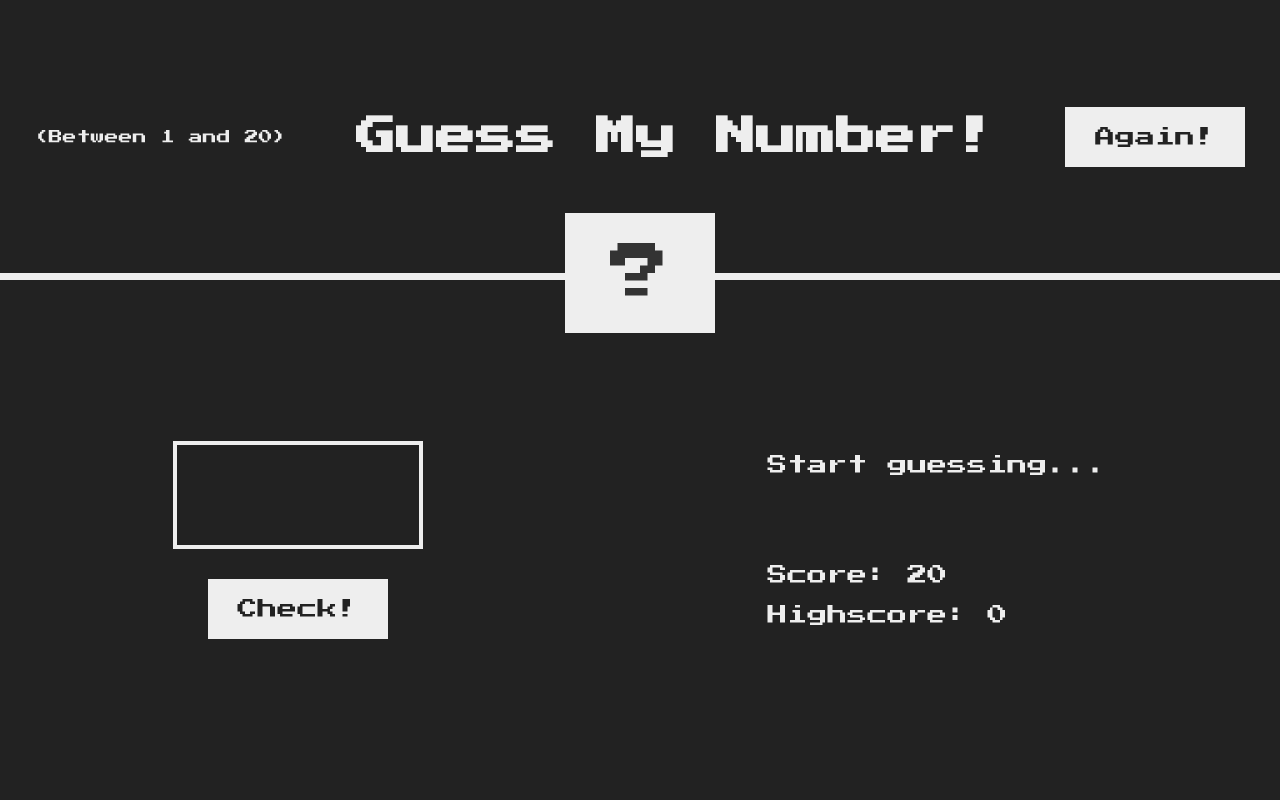
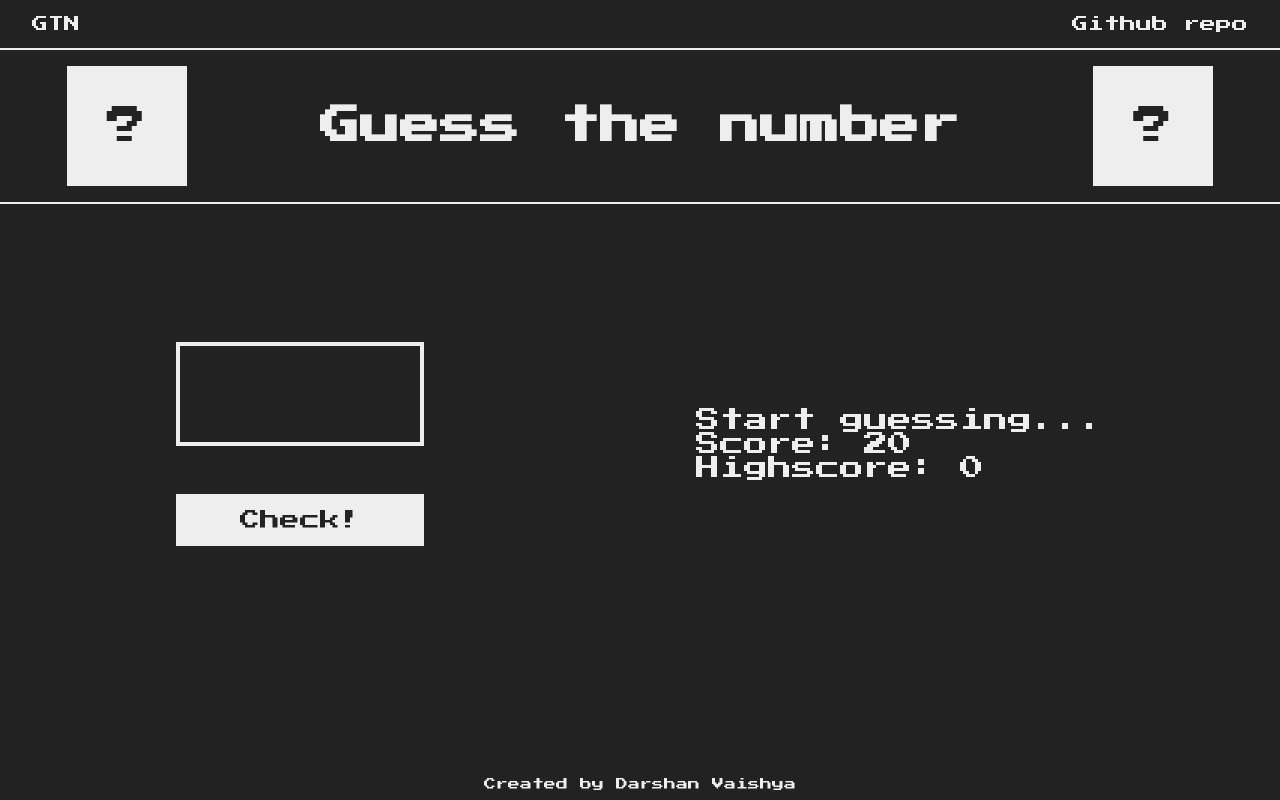
Before and after one commit to DarshanVaishya/guess-the-number, a plain HTML site: page index.html in a window 1280 px wide. Drawn offline with Linux system fonts and the light colour scheme.

Commit message:
Finished desktop view

```diff
--- a/index.html
+++ b/index.html
@@ -8,16 +8,25 @@
 		<title>Guess My Number!</title>
 	</head>
 	<body>
-		<header>
-			<p class="between">(Between 1 and 20)</p>
-			<h1>Guess My Number!</h1>
-			<button class="btn again">Again!</button>
+		<header class="header">
+			<nav class="nav">
+				<span>GTN</span>
+				<a href="https://github.com/DarshanVaishya" target="_blank">
+					Github repo
+				</a>
+			</nav>
+			<div class="heading">
 				<div class="number">?</div>
+				<h1 class="title">Guess the number</h1>
+				<div class="number">?</div>
+			</div>
 		</header>
 		<main>
+			<div class="container">
 				<section class="left">
 					<input type="number" id="guess" class="guess" />
 					<button class="btn check" id="check">Check!</button>
+					<button class="btn again">Again!</button>
 				</section>
 				<section class="right">
 					<p class="message">Start guessing...</p>
@@ -26,7 +35,16 @@
 						Highscore: <span class="highscore">0</span>
 					</p>
 				</section>
+			</div>
 		</main>
+		<footer>
+			<p>
+				Created by
+				<a href="https://github.com/DarshanVaishya" target="_blank"
+					>Darshan Vaishya</a
+				>
+			</p>
+		</footer>
 		<script src="script.js"></script>
 	</body>
 </html>
--- a/script.js
+++ b/script.js
@@ -24,6 +24,9 @@ document.querySelector(".check").addEventListener("click", () => {
 		displayMessage("Game over");
 		document.querySelector("body").style.backgroundColor = "red";
 		scoreEl.textContent = "0";
+
+		document.querySelector(".check").style.display = "none";
+		document.querySelector(".again").style.display = "block";
 		return;
 	}
 
@@ -31,16 +34,24 @@ document.querySelector(".check").addEventListener("click", () => {
 	if (!guess) {
 		displayMessage("No number!");
 	} else if (guess === secretNumber) {
-		const highscore = +document.querySelector(".highscore").textContent;
 		displayMessage("Correct number");
 		document.querySelector("body").style.backgroundColor = "#60b347";
-		document.querySelector(".number").style.width = "30rem";
-		document.querySelector(".number").textContent = secretNumber;
 
+		// Replacing with correct number
+		let numberEls = document.getElementsByClassName("number");
+		for (let i = 0; i < numberEls.length; i++) {
+			numberEls[i].textContent = secretNumber;
+		}
+
+		// Updating and storing the highscore
+		const highscore = +document.querySelector(".highscore").textContent;
 		if (score > highscore) {
 			document.querySelector(".highscore").textContent = score;
 			localStorage.setItem("highscore", score);
 		}
+
+		document.querySelector(".check").style.display = "none";
+		document.querySelector(".again").style.display = "block";
 	} else {
 		displayMessage(guess > secretNumber ? "Too high" : "Too low");
 		scoreEl.textContent = --score;
@@ -56,5 +67,7 @@ document.querySelector(".btn.again").addEventListener("click", () => {
 	document.querySelector("body").style.backgroundColor = "#222";
 	document.querySelector(".number").textContent = "?";
 	document.querySelector(".guess").value = "";
-	document.querySelector(".number").style.width = "15rem";
+
+	document.querySelector(".again").style.display = "none";
+	document.querySelector(".check").style.display = "block";
 });
--- a/style.css
+++ b/style.css
@@ -3,76 +3,80 @@
 * {
 	margin: 0;
 	padding: 0;
-	box-sizing: inherit;
+	box-sizing: border-box;
 }
 
 html {
-	font-size: 62.5%;
-	box-sizing: border-box;
+	font-family: "Press Start 2P", sans-serif;
 }
 
 body {
-	font-family: "Press Start 2P", sans-serif;
 	color: #eee;
 	background-color: #222;
-	/* background-color: #60b347; */
 }
 
-/* LAYOUT */
-header {
-	position: relative;
-	height: 35vh;
-	border-bottom: 7px solid #eee;
+.container {
+	max-width: 1200px;
+	margin: 0 auto;
+}
 
+.nav {
+	display: flex;
+	justify-content: space-between;
+	margin: 1rem 2rem;
+}
+
+a:link,
+a:visited {
+	color: #eee;
+	text-decoration: none;
+}
+
+a:hover,
+a:active {
+	text-decoration: underline;
+}
+
+h1 {
+	display: flex;
+	justify-content: center;
+	align-items: center;
+	max-height: 25vh;
+	font-size: 2.5rem;
+}
+
+.heading {
+	display: flex;
+	justify-content: space-around;
+	align-items: center;
+
+	border-top: 2px solid #eee;
+	border-bottom: 2px solid #eee;
+}
+
+.number {
+	padding: 2.5rem;
+	font-size: 2.5rem;
+	background-color: #eee;
+	color: #222;
+
+	margin: 1rem 0;
+}
+
+main .container {
+	min-height: 60vh;
 	display: flex;
 	justify-content: space-around;
 	align-items: center;
 }
 
-main {
-	height: 65vh;
-	color: #eee;
+.left {
 	display: flex;
-	align-items: center;
-	justify-content: space-around;
+	flex-direction: column;
 }
 
-.left {
-	max-width: 52rem;
-	display: flex;
-	flex-direction: column;
-	align-items: center;
-}
-
-.right {
-	max-width: 52rem;
-	font-size: 2rem;
-}
-
-/* ELEMENTS STYLE */
-h1 {
-	font-size: 4rem;
-	text-align: center;
-}
-
-.number {
-	background: #eee;
-	color: #333;
-	font-size: 6rem;
-	width: 15rem;
-	padding: 3rem 0rem;
-	text-align: center;
-	position: absolute;
-	bottom: 0;
-	left: 50%;
-	transform: translate(-50%, 50%);
-}
-
-.between {
-	font-size: 1.4rem;
-}
-
-.again {
+.left .again {
+	display: none;
 }
 
 .guess {
@@ -80,65 +84,37 @@ h1 {
 	border: 4px solid #eee;
 	font-family: inherit;
 	color: inherit;
-	font-size: 5rem;
-	padding: 2.5rem;
-	width: 25rem;
+	font-size: 3rem;
+	padding: 1.5rem;
+	width: 15.5rem;
 	text-align: center;
 	display: block;
 	margin-bottom: 3rem;
+}
+
+img {
+	max-height: 4.5rem;
 }
 
 .btn {
 	border: none;
 	background-color: #eee;
 	color: #222;
-	font-size: 2rem;
+	font-size: 1.25rem;
 	font-family: inherit;
-	padding: 2rem 3rem;
+	padding: 1rem 2rem;
 	cursor: pointer;
 }
 
-.btn:hover {
-	background-color: #ccc;
+.right {
+	font-size: 1.5rem;
 }
 
-.message {
-	margin-bottom: 8rem;
-	height: 3rem;
+footer {
+	font-size: 0.75rem;
+
+	position: absolute;
+	left: 50%;
+	bottom: 10px;
+	transform: translateX(-50%);
 }
-
-.label-score {
-	margin-bottom: 2rem;
-}
-
-@media (max-width: 75em) {
-	header {
-		flex-direction: column;
-		gap: 2rem;
-	}
-
-	header .between {
-		margin-top: 2rem;
-	}
-
-	header .again {
-		margin-bottom: 5rem;
-		padding: 1rem;
-	}
-
-	.number {
-		padding: 0.5rem;
-	}
-}
-
-@media (max-width: 44em) {
-	main {
-		height: auto;
-		flex-direction: column;
-		margin-top: 5rem;
-	}
-
-	.right {
-		margin-top: 2rem;
-	}
-}
```
Lines whose indentation alone changed are shown as unchanged.
